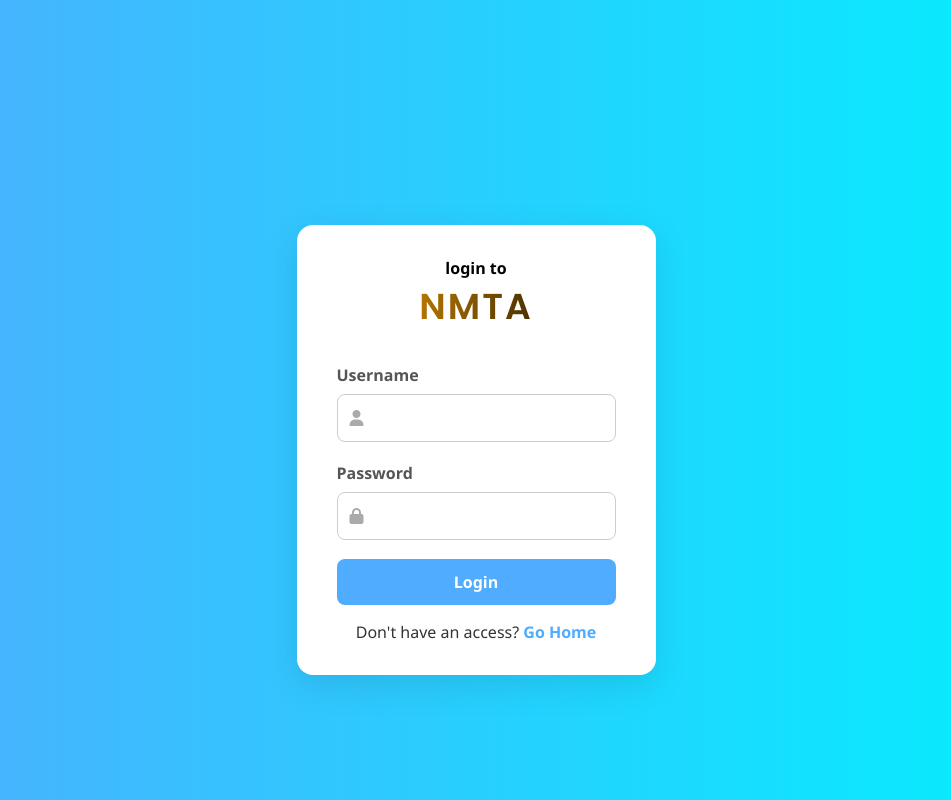
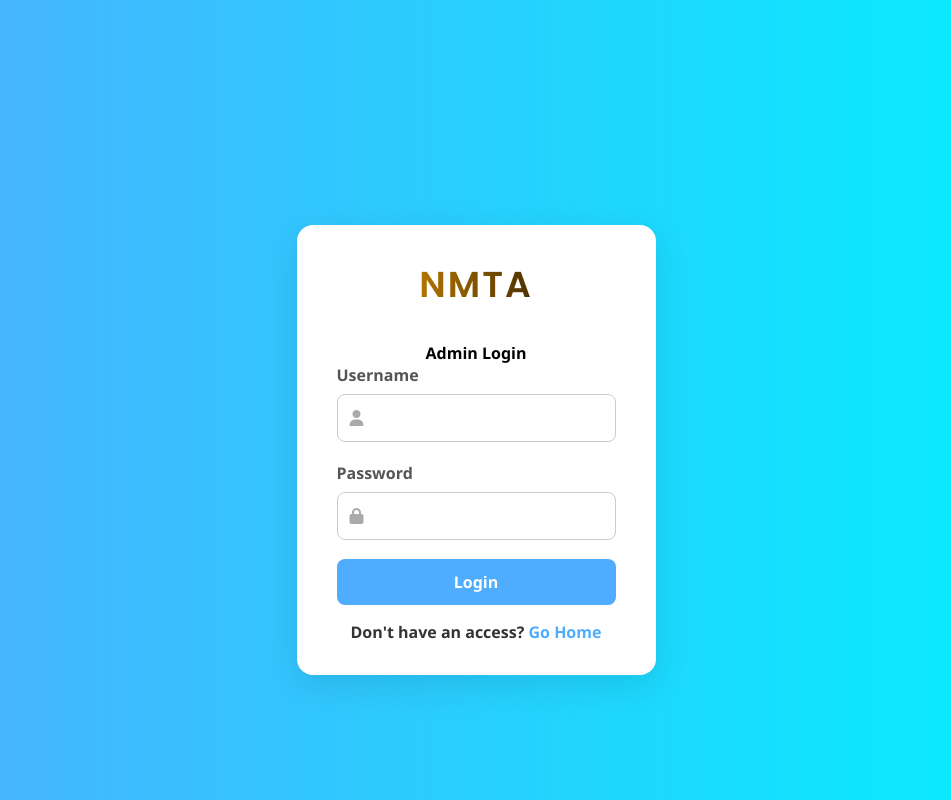
Before and after one commit to Computech-IT/NMTA, a website: page public/login.html in a window 1280 px wide. Shown: the whole page, without its empty margins (164-1115 px from the left). Drawn offline with nearby package versions, Linux system fonts and the light colour scheme.

Commit message:
Update login.html

```diff
--- a/public/login.html
+++ b/public/login.html
@@ -17,9 +17,9 @@
 
   <section>
     <div class="login-container">
-      <strong>login to</strong>
+
       <div class="nmta-logo">NMTA</div>
-
+      <h4>Admin Login</>
       <form id="loginForm" action="/login" method="POST">
 
         <div class="input-group">
```
